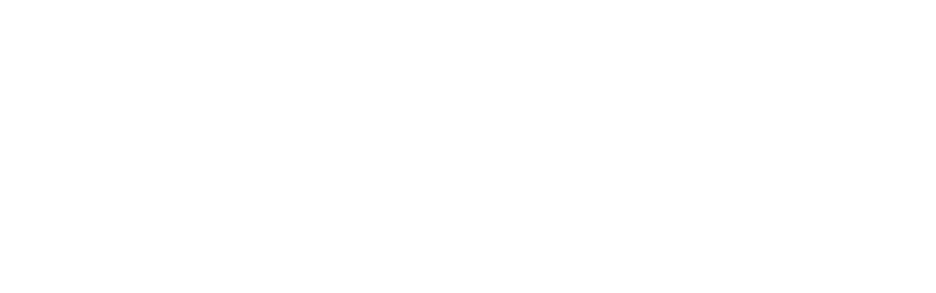
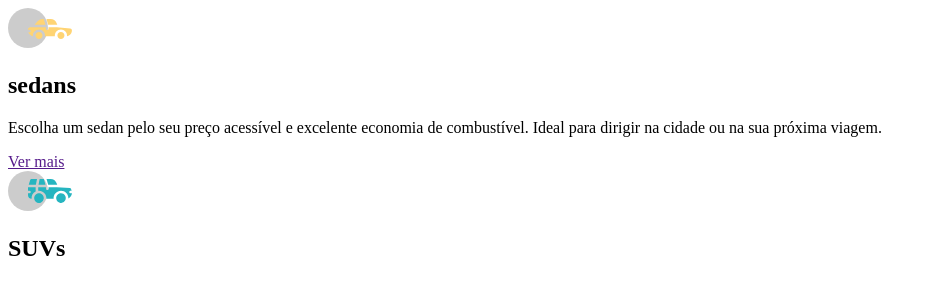
Before and after one commit to andisuuuu4/carros, a plain HTML site: page imagens/index.html in a window 1280 px wide. Shown: the whole page, without its empty margins (0-936 px from the left). Drawn offline with Linux system fonts and the light colour scheme.

Commit message:
desenvolvimento do HTML

```diff
--- a/imagens/index.html
+++ b/imagens/index.html
@@ -9,15 +9,15 @@
 <body>
     <main>
         <section class="sedans">
-             <img src="" alt="">
-             <h2></h2>
-             <p></p>
-             <a href=""></a>
+             <img src="./icon-sedans.svg" alt="carro sedan">
+             <h2>sedans</h2>
+             <p>Escolha um sedan pelo seu preço acessível e excelente economia de combustível. Ideal para dirigir na cidade ou na sua próxima viagem.</p>
+             <a href="">Ver mais</a>
         </section>
 
         <section class="suvs">
-            <img src="" alt="">
-            <h2></h2>
+            <img src="./icon-suvs.svg" alt="carro suv">
+            <h2>SUVs</h2>
             <p></p>
             <a href=""></a>
         </section>
```
